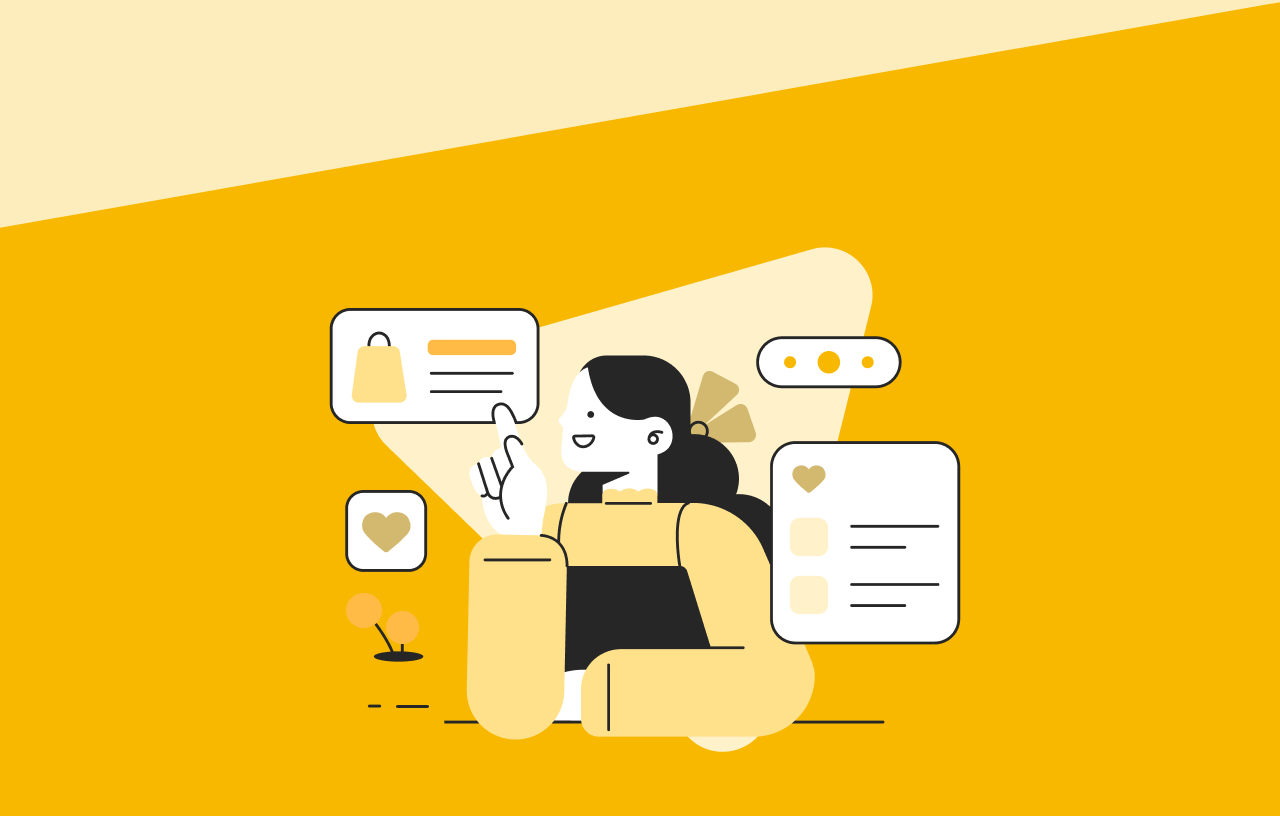
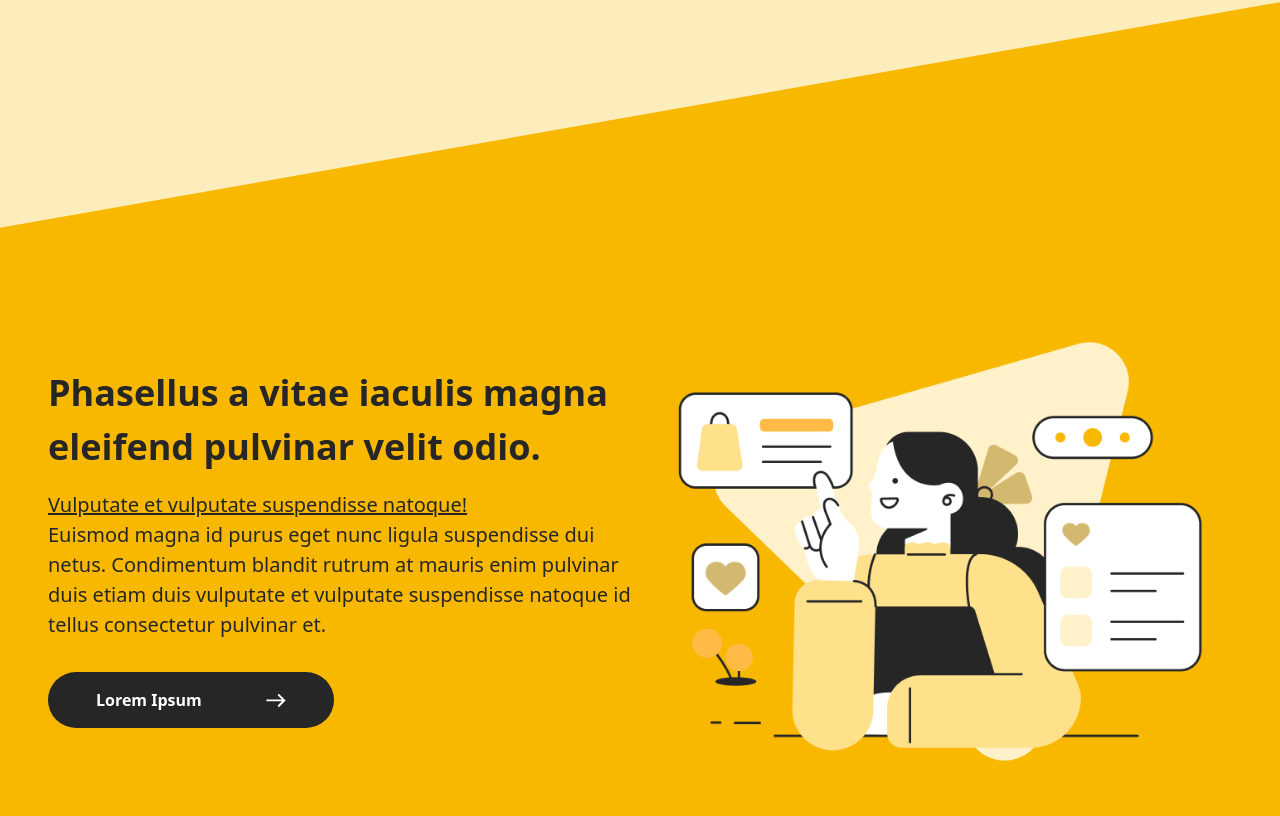
Before and after one commit to byaracho/saas-landing-page, a plain HTML site: page index.html in a window 1280 px wide. Shown: the part 703-1519 px from the top of the page. Drawn offline with Linux system fonts and the light colour scheme.

Commit message:
add: .service-description-1 미디어 쿼리

```diff
--- a/index.html
+++ b/index.html
@@ -67,14 +67,19 @@
     </section>
     <section class="service-description-1 skewd">
       <div class="wrapper content">
-        <img src="public/main-2.png" alt="">
+        <img class="main-img" src="public/main-2.png" alt="">
+        <div class="main-desc">
           <h2>Phasellus a vitae iaculis magna eleifend pulvinar velit odio.</h2>
+          <div>
             <p>Vulputate et vulputate suspendisse natoque!</p>
             <p>Euismod magna id purus eget nunc ligula suspendisse dui netus. Condimentum blandit rutrum at mauris enim
-          pulvinar duis etiam duis vulputate et vulputate suspendisse natoque id tellus consectetur pulvinar et. </p>
+              pulvinar duis etiam duis vulputate et vulputate suspendisse natoque id tellus consectetur pulvinar et.
+            </p>
+          </div>
           <div class="cta-dark">
             <span>Lorem Ipsum</span>
             <a href="/"><img src="public/east.svg" alt=""></a>
+          </div>
         </div>
       </div>
     </section>
--- a/style.css
+++ b/style.css
@@ -231,7 +231,7 @@ header .wide-wrapper {
   .hero .wrapper {
     display: flex;
     flex-direction: row-reverse;
-    align-items: flex-start;
+    align-items: center;
     padding: 3rem;
   }
 
@@ -299,6 +299,37 @@ header .wide-wrapper {
   align-items: center;
   font-weight: 800;
   color: var(--clr-white);
+}
+
+@media (min-width: 1024px) {
+  .service-description-1 .wrapper {
+    display: flex;
+    flex-direction: row-reverse;
+    align-items: center;
+    padding: 3rem;
+    margin-top: 4rem;
+  }
+
+  .service-description-1 .wrapper .main-desc {
+    width: 50%;
+    display: flex;
+    flex-direction: column;
+    align-items: flex-start;
+  }
+
+  .service-description-1 .main-desc div {
+    margin: 1rem 0;
+  }
+
+  .service-description-1 .main-img {
+    width: 50%;
+  }
+
+  .cta-dark {
+    gap: 4rem;
+    margin: 0;
+    display: inline-flex;
+  }
 }
 
 /* service-description-2 */
```
Lines whose indentation alone changed are shown as unchanged.
